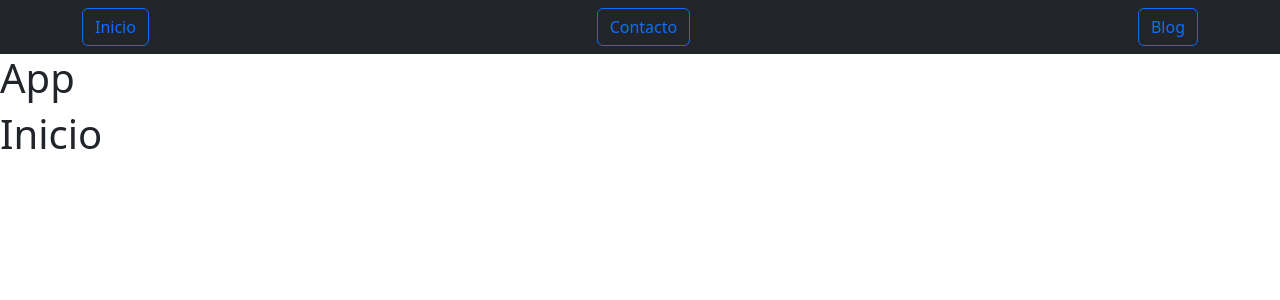
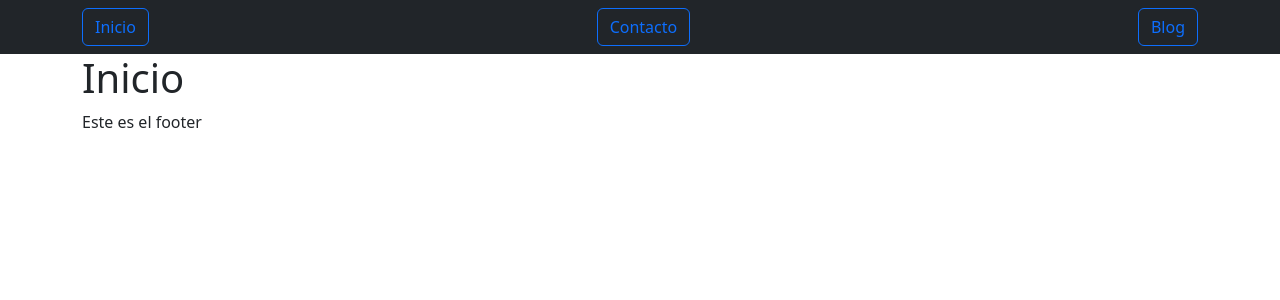
Before and after one commit to YamiGitOne/ReactRouterExample, a React (Vite) app: page / in a window 1280 px wide. Shown: the top 300 px of the page. Built offline with nearby package versions, Linux system fonts and the light colour scheme.

Commit message:
Layout de react router

```diff
--- a/src/App.jsx
+++ b/src/App.jsx
@@ -3,16 +3,18 @@ import { Routes, Route } from "react-router-dom";
 import Inicio from './pages/inicio';
 import Contacto from './pages/contacto';
 import Blog from './pages/blog';
+import LayoutPublic from "./Layouts/LayoutPublic";
 
 const App = () => {
 return <>
 <Navbar />
-<h1>App</h1>
-<Routes>
-   <Route element={ <Inicio /> } path="/"></Route>
-   <Route element={ <Contacto /> } path="/contacto"></Route>
-   <Route element={ <Blog /> } path="/blog"></Route>
-</Routes>
+   <Routes>
+      <Route path="/" element={ < LayoutPublic/>}>
+         <Route element={ <Inicio /> } index></Route>
+         <Route element={ <Contacto /> } path="/contacto"></Route>
+         <Route element={ <Blog /> } path="/blog"></Route>
+      </Route>
+   </Routes>
 </>
 };
 
--- /dev/null
+++ b/src/Layouts/LayoutPublic.jsx
@@ -0,0 +1,12 @@
+import { Outlet } from "react-router-dom";
+
+const LayoutPublic = () => {
+    return(
+        <div className="container">
+            <Outlet />
+        <footer>Este es el footer</footer>
+</div>
+    )
+}
+
+export default LayoutPublic;
```
